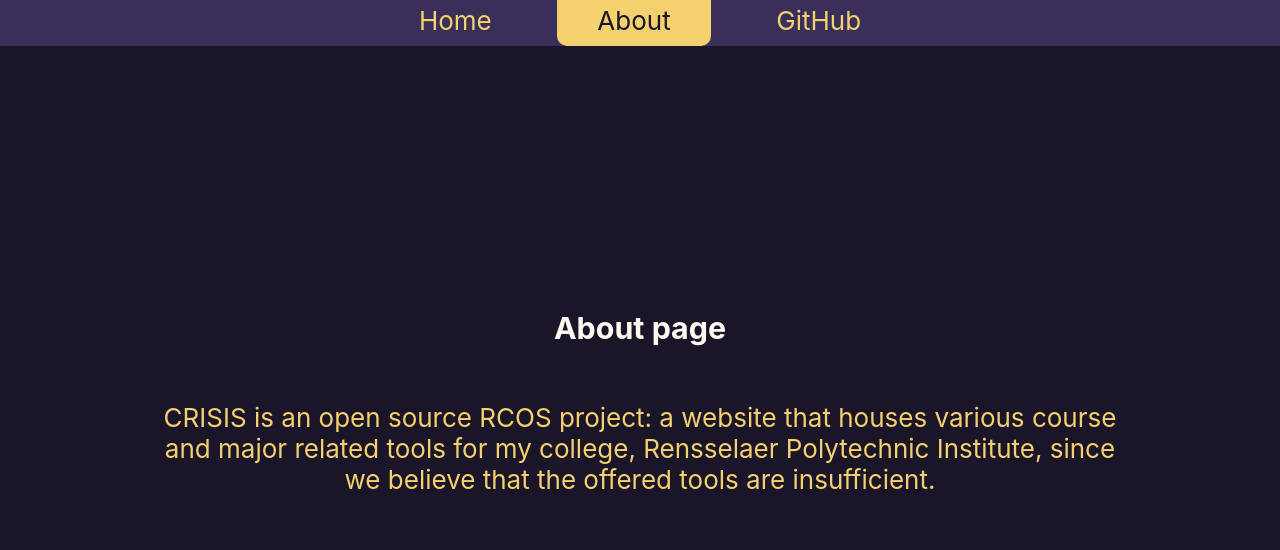
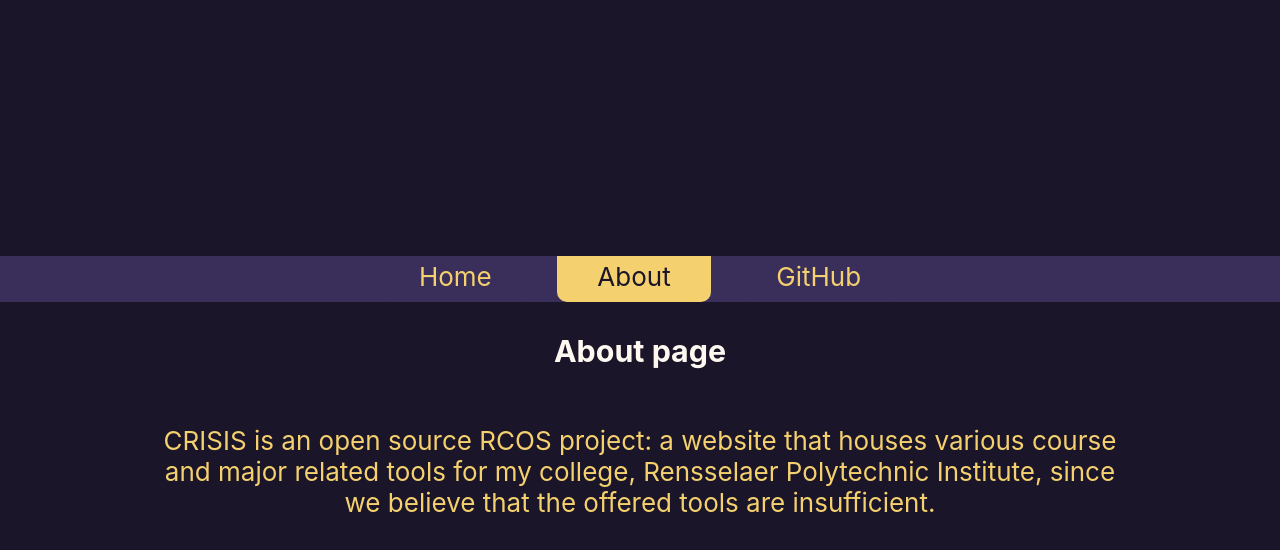
Before and after one commit to rpi-crisis/crisis, a React (Create React App) app: page /about in a window 1280 px wide. Shown: the top 550 px of the page. Built offline with nearby package versions, Linux system fonts and the light colour scheme; no server answers.

Commit message:
Removed Non-logo image.

```diff
--- a/package.json
+++ b/package.json
@@ -32,7 +32,7 @@
   },
   "scripts": {
     "start": "react-scripts start",
-    "build": "react-scripts build && echo '/* /index.html 200' > build/_redirects",
+    "build": "GENERATE_SOURCEMAP=false react-scripts build && echo '/* /index.html 200' > build/_redirects",
     "test": "react-scripts test",
     "eject": "react-scripts eject"
   },
--- a/src/components/navbar/navbar.css
+++ b/src/components/navbar/navbar.css
@@ -9,7 +9,7 @@
   flex-direction: row;
   justify-content: center;
   width: 100vw;
-  position: fixed;
+  position: relative;
   top: 0;
   z-index: 1;
 }
--- a/src/components/search/search.tsx
+++ b/src/components/search/search.tsx
@@ -6,7 +6,7 @@
     <div>
       <div className="searchbar">
         <div className="textbox">
-          <input name='search' onChange={(e) => content_update(e.target.value)} placeholder="Enter Class"></input>
+          <input name='search' onChange={(e) => content_update(e.target.value)} placeholder="Enter Class"/>
         </div>
       </div>
     </div>
--- a/src/pages/home/home.tsx
+++ b/src/pages/home/home.tsx
@@ -55,10 +55,10 @@
       <div className="App">
         <header className="App-header">
           <NavBar pages={Pages("Home")}/>
-	  {/* <img src={logo} className="App-logo" alt="logo" /> */}
+	        {/* <img src={logo} className="App-logo" alt="logo" /> */}
           <h3>CRISIS - Correcting RPI's Insufferable SIS</h3>
           <SearchBar content_update={content_update}/>
-	  {state.results.map((el,pos) => {return <Class key={pos} data={el}/>})}
+	        {state.results.map((el,pos) => {return <Class key={pos} data={el}/>})}
         </header>
       </div>
   )
```
Also changed, not shown: 1 other file (tests, documents, lock files or other folders).
